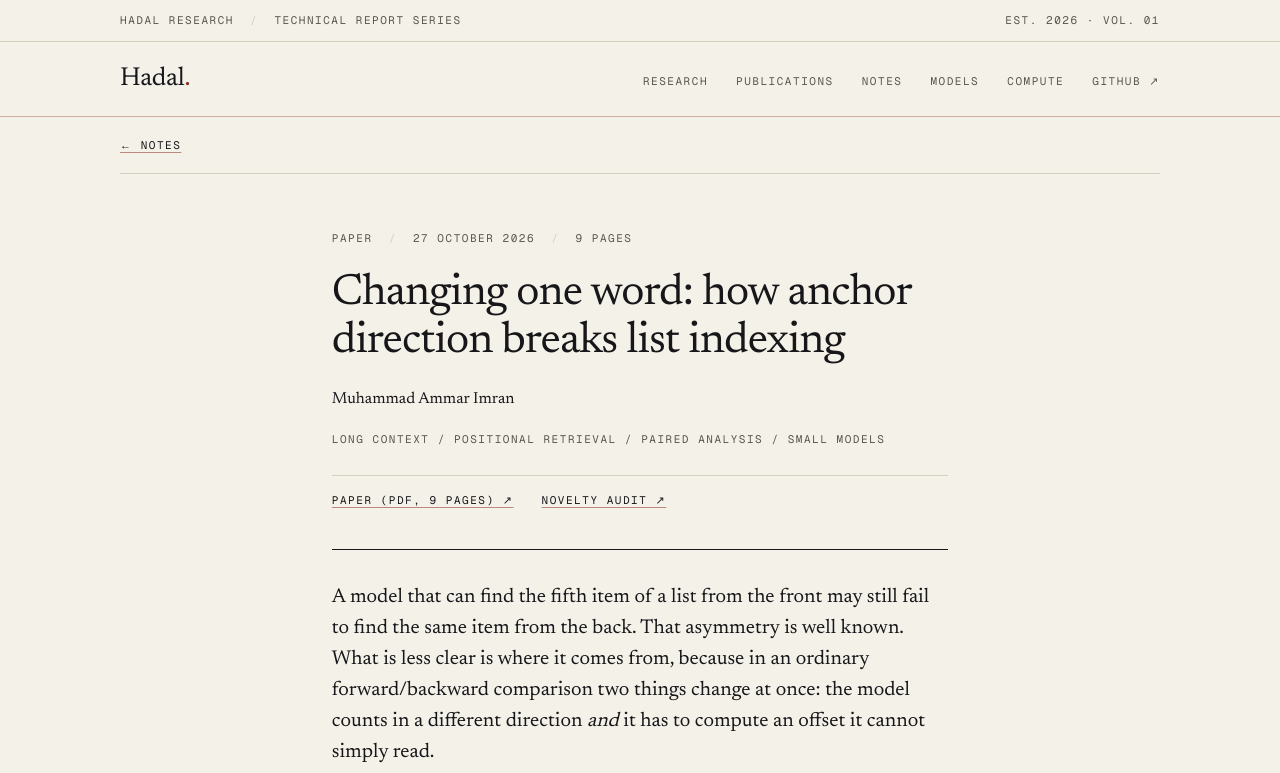
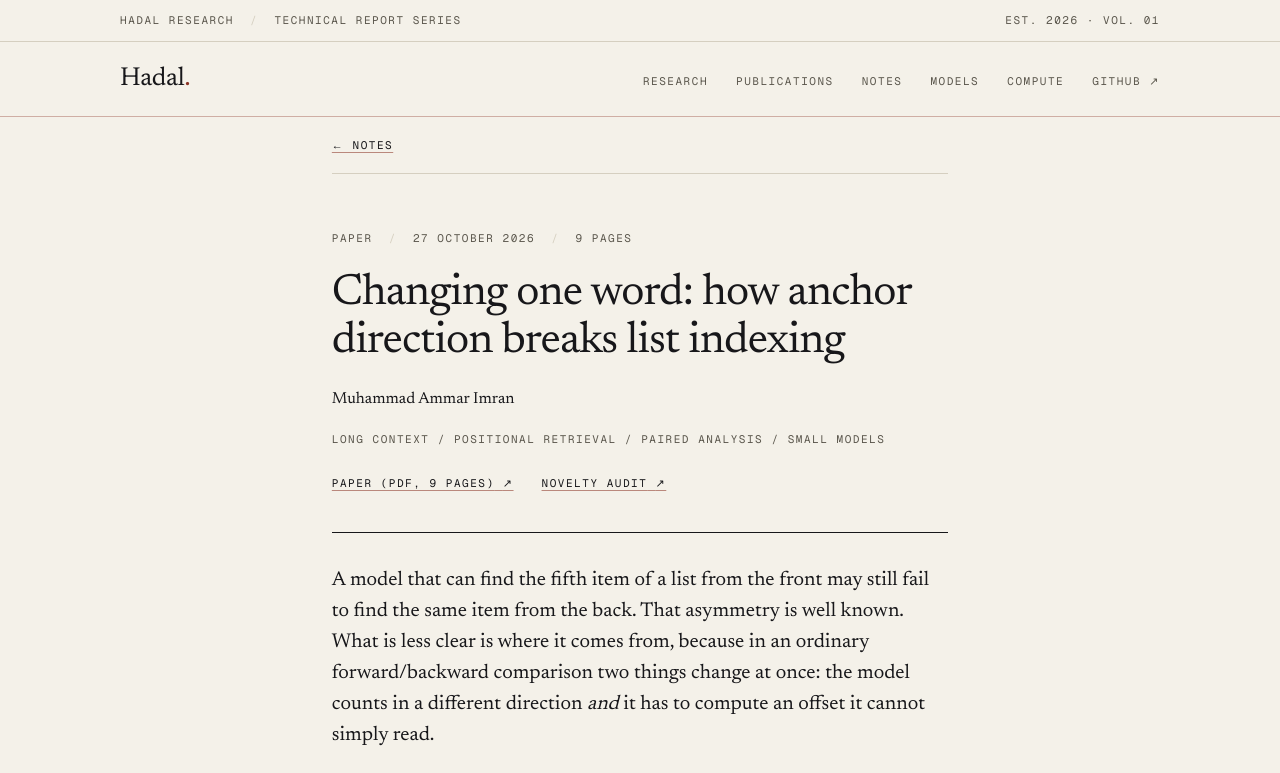
Before and after one commit to HadalAI/hadal-research-website, a Next.js app: page /blog/changing-one-word in a window 1280 px wide. Shown: the top 773 px of the page. Built offline with nearby package versions, Linux system fonts and the light colour scheme.

Commit message:
Paper page: align the breadcrumb and links with the reading column

```diff
--- a/src/app/blog/[slug]/page.tsx
+++ b/src/app/blog/[slug]/page.tsx
@@ -23,7 +23,7 @@ export default async function BlogPost({ params }: Props) {
 
   return (
     <main className="mx-auto max-w-page px-6 md:px-10">
-      <div className="border-b border-rule py-4">
+      <div className="mx-auto max-w-measure border-b border-rule py-4">
         <Link href="/blog" className="mono-label link">
           ← Notes
         </Link>
@@ -44,7 +44,7 @@ export default async function BlogPost({ params }: Props) {
         <p className="mono-label mt-5">{post.tags.join(' / ')}</p>
 
         {post.links.length > 0 && (
-          <p className="mt-7 flex flex-wrap gap-x-7 gap-y-2 border-t border-rule pt-4">
+          <p className="mt-7 flex flex-wrap gap-x-7 gap-y-2">
             {post.links.slice(0, 2).map((l) => (
               <a
                 key={l.href}
```
